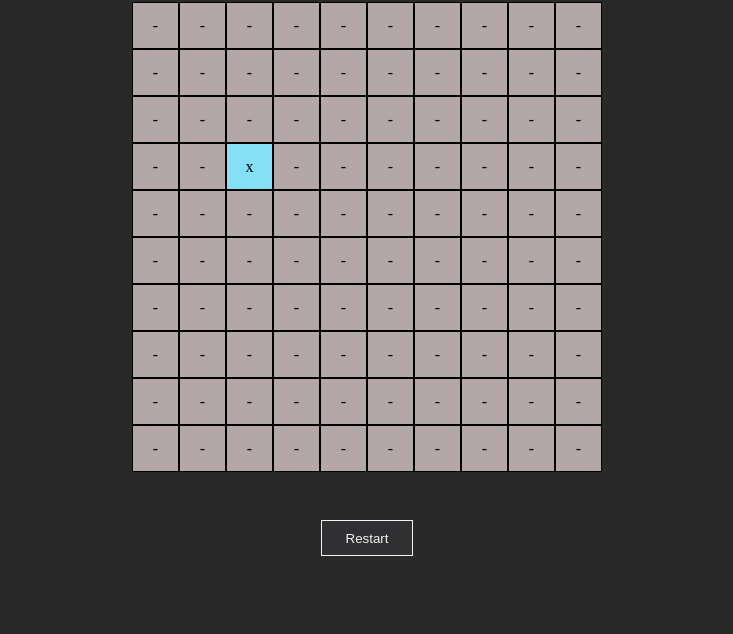
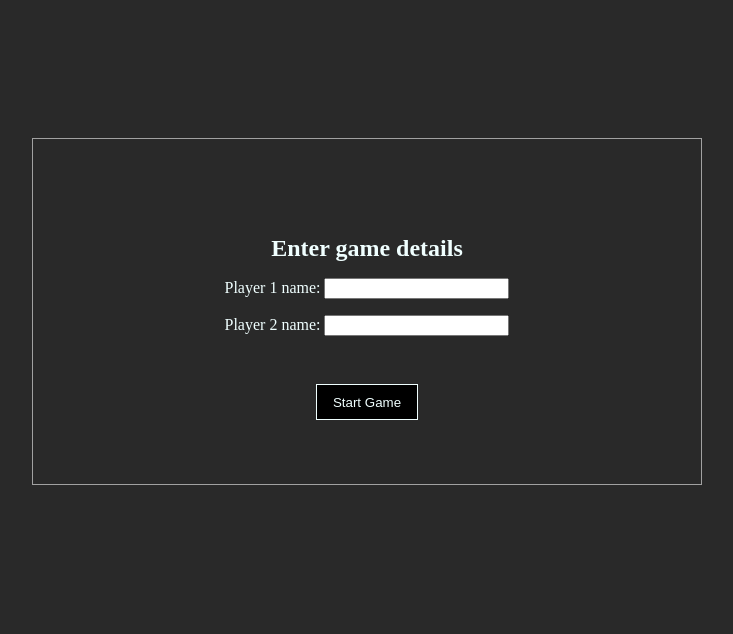
Before and after one commit to chaandharaghav/battleship, a website built with webpack: page src/templates/template.html in a window 1280 px wide. Shown: the part 166-800 px from the top of the page, without its empty margins (273-1006 px from the left). Built offline with nearby package versions, Linux system fonts and the light colour scheme; a web font is replaced by a local one.

Commit message:
Add module to load form to ask player names with its styles

```diff
--- a/src/scripts/index.js
+++ b/src/scripts/index.js
@@ -1,9 +1,15 @@
 // importing scripts
-import { startGame } from './game';
-import { addBoardEvents } from './gameEvents';
+// import { startGame } from './game';
+// import { addBoardEvents } from './gameEvents';
 
 // importing styles
 import '../styles/index.css';
+import addFormControls from './namesFormControls';
 
-startGame('Adam', 'Computer');
-addBoardEvents();
+import takeName from './playerNames';
+
+// startGame('Adam', 'Computer');
+// addBoardEvents();
+
+takeName();
+addFormControls();
--- /dev/null
+++ b/src/scripts/namesFormControls.js
@@ -0,0 +1,12 @@
+// importing styles
+import '../styles/player-names.css';
+
+function addFormControls() {
+  const form = document.querySelector('#name-form');
+  form.addEventListener('submit', (e) => {
+    e.preventDefault();
+    console.log('Submitted');
+  });
+}
+
+export default addFormControls;
--- /dev/null
+++ b/src/scripts/playerNames.js
@@ -0,0 +1,58 @@
+function createNameForm() {
+  const form = document.createElement('form');
+  form.id = 'name-form';
+
+  const p1NameInput = document.createElement('input');
+  p1NameInput.id = 'p1Name';
+  p1NameInput.type = 'text';
+  p1NameInput.required = 'true';
+
+  const p1Label = document.createElement('label');
+  p1Label.for = p1NameInput.id;
+  p1Label.innerText = 'Player 1 name: ';
+
+  const p1FormGroup = document.createElement('div');
+  p1FormGroup.classList.add('form-group');
+  p1FormGroup.append(p1Label, p1NameInput);
+
+  const p2NameInput = document.createElement('input');
+  p2NameInput.type = 'text';
+  p2NameInput.required = 'true';
+
+  const p2Label = document.createElement('label');
+  p2Label.for = p2NameInput.id;
+  p2Label.innerText = 'Player 2 name: ';
+
+  const p2FormGroup = document.createElement('div');
+  p2FormGroup.classList.add('form-group');
+  p2FormGroup.append(p2Label, p2NameInput);
+
+  const submitBtn = document.createElement('button');
+  submitBtn.id = 'submitBtn';
+  submitBtn.innerText = 'Start Game';
+
+  const formDiv = document.createElement('div');
+  formDiv.id = 'form-div';
+
+  form.append(p1FormGroup, p2FormGroup, submitBtn);
+  formDiv.append(form);
+
+  return formDiv;
+}
+
+function takeName() {
+  const formHeading = document.createElement('h2');
+  formHeading.innerText = 'Enter game details';
+
+  const form = createNameForm();
+
+  const formSection = document.createElement('section');
+  formSection.id = 'form-section';
+
+  formSection.append(formHeading, form);
+
+  const playArea = document.querySelector('#playArea');
+  playArea.append(formSection);
+}
+
+export default takeName;
--- a/src/styles/index.css
+++ b/src/styles/index.css
@@ -57,7 +57,12 @@ h1 {
   background-color: rgb(65, 65, 65);
 }
 
-@media (min-width: 1000px) {
+@media (min-width: 1023px) {
+  h1 {
+    font-size: 6rem;
+
+    margin-top: 3rem;
+  }
   #restartBtn:hover {
     background-color: rgb(65, 65, 65);
   }
--- /dev/null
+++ b/src/styles/player-names.css
@@ -0,0 +1,41 @@
+#form-section {
+  color: azure;
+
+  text-align: center;
+
+  padding: 3rem;
+  border: 1px solid rgb(161, 161, 161);
+}
+
+#name-form {
+  display: flex;
+  flex-direction: column;
+  align-items: center;
+}
+
+#name-form > * {
+  margin-top: 1rem;
+}
+
+#submitBtn {
+  background-color: black;
+  color: azure;
+
+  margin-top: 3rem;
+  padding: 0.6rem 1rem;
+  border: 1px solid azure;
+}
+
+@media (min-width: 767px) {
+  #form-section {
+    padding: 5rem;
+  }
+}
+
+@media (min-width: 1023px) {
+  #form-section {
+    margin-top: 3rem;
+    padding: 6rem 12rem;
+    padding-bottom: 4rem;
+  }
+}
--- a/src/templates/template.html
+++ b/src/templates/template.html
@@ -9,6 +9,5 @@
   <body>
     <h1>Battleship</h1>
     <section id="playArea"></section>
-    <button id="restartBtn">Restart</button>
   </body>
 </html>
```
